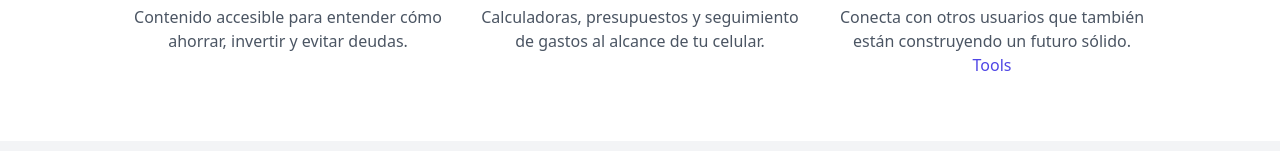
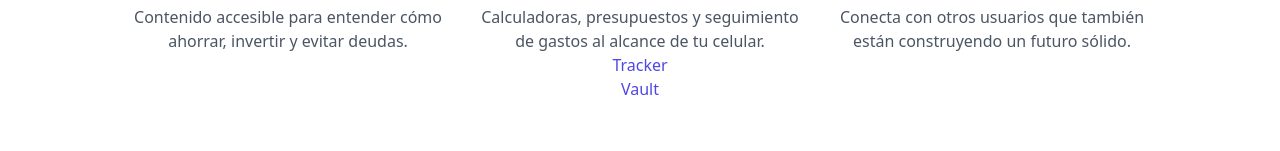
Before and after one commit to youngnigth/Landing, a plain HTML site: page index.html in a window 1280 px wide. Shown: the part 503-654 px from the top of the page. Drawn offline with nearby package versions, Linux system fonts and the light colour scheme.

Commit message:
Update index.html

```diff
--- a/index.html
+++ b/index.html
@@ -36,11 +36,13 @@
       <div>
         <h3 class="text-xl font-semibold text-indigo-600">Herramientas Digitales</h3>
         <p class="text-gray-600 mt-2">Calculadoras, presupuestos y seguimiento de gastos al alcance de tu celular.</p>
+        <P> <a href="https://youngnigth.github.io/Tracker/" class="text-indigo-600 hover:underline">Tracker</a></p>
+        <P> <a href="https://youngnigth.github.io/Vault/" class="text-indigo-600 hover:underline">Vault</a></p>
       </div>
       <div>
         <h3 class="text-xl font-semibold text-indigo-600">Comunidad</h3>
         <p class="text-gray-600 mt-2">Conecta con otros usuarios que también están construyendo un futuro sólido.</p>
-        <P> <a href="https://youngnigth.github.io/login/index.html#register" class="text-indigo-600 hover:underline">Tools</a></p>
+
       </div>
     </div>
   </section>
```
